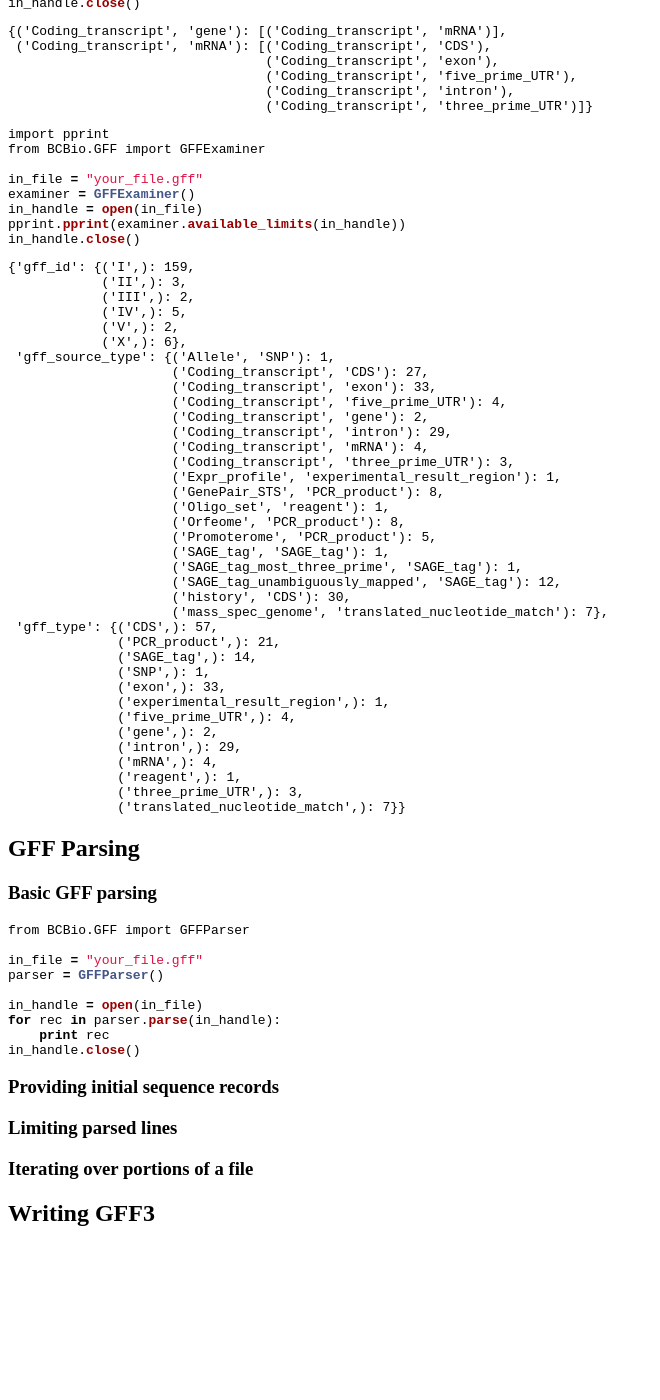
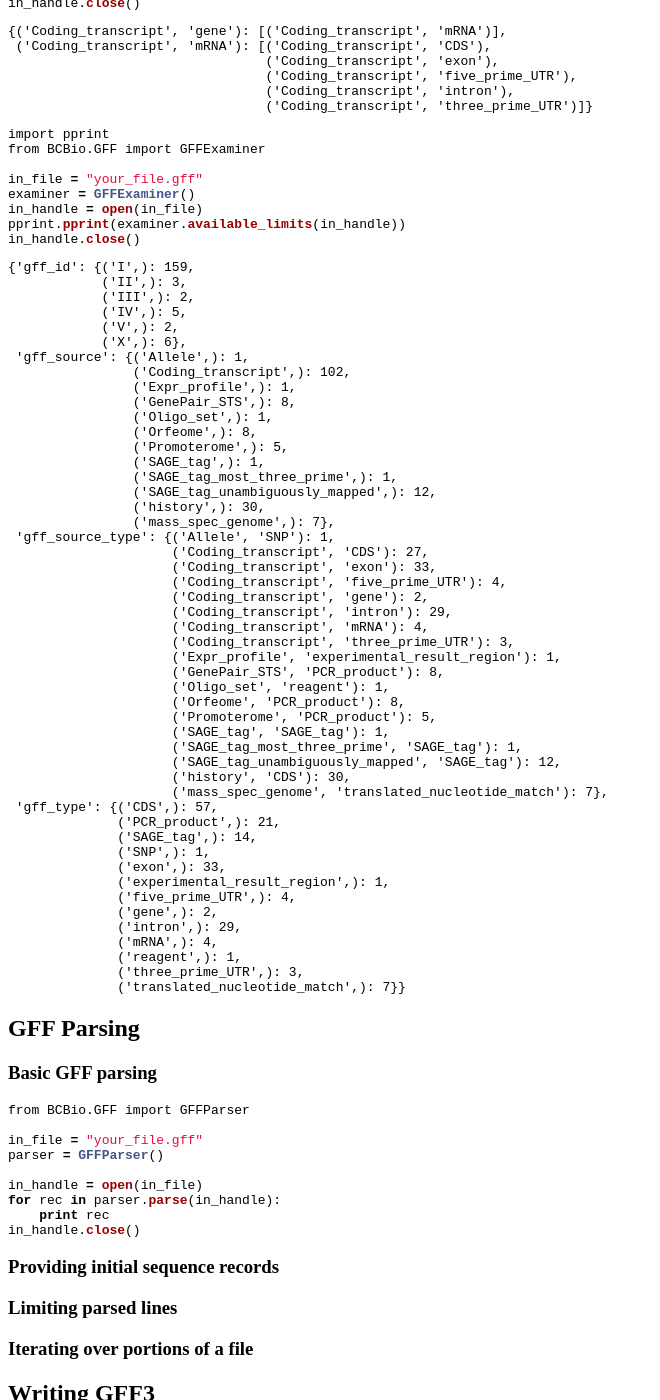
Before and after one commit to biopython/biopython.github.io, a Jekyll site: the page built from wiki/GFF_Parsing.md, in a window 1280 px wide and 1400 px high, scrolled down 680 px. Shown: the whole window, without its empty margins (0-660 px from the left). Built offline with Jekyll 4.4.1, drawn with Linux system fonts in a browser that asks for light colours; before the commit the page ends 1927 px from its top, so only the background shows below that.

Commit message:
/* Examining your GFF file */

```diff
--- a/wiki/GFF_Parsing.md
+++ b/wiki/GFF_Parsing.md
@@ -88,6 +88,18 @@ in_handle.close()
                 ('IV',): 5,
                 ('V',): 2,
                 ('X',): 6},
+     'gff_source': {('Allele',): 1,
+                    ('Coding_transcript',): 102,
+                    ('Expr_profile',): 1,
+                    ('GenePair_STS',): 8,
+                    ('Oligo_set',): 1,
+                    ('Orfeome',): 8,
+                    ('Promoterome',): 5,
+                    ('SAGE_tag',): 1,
+                    ('SAGE_tag_most_three_prime',): 1,
+                    ('SAGE_tag_unambiguously_mapped',): 12,
+                    ('history',): 30,
+                    ('mass_spec_genome',): 7},
      'gff_source_type': {('Allele', 'SNP'): 1,
                          ('Coding_transcript', 'CDS'): 27,
                          ('Coding_transcript', 'exon'): 33,
```
Also changed, not shown: 1 other file.
